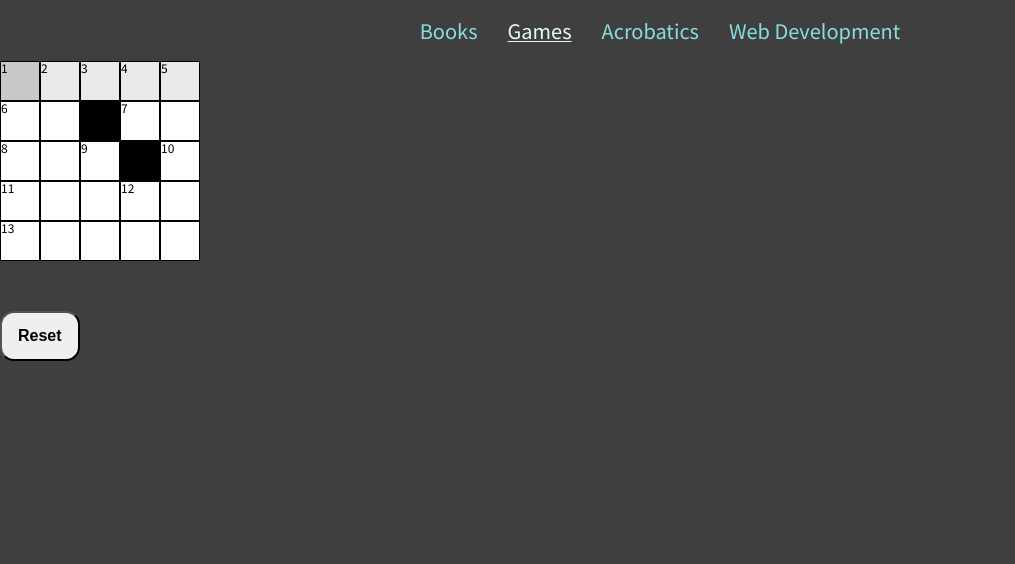
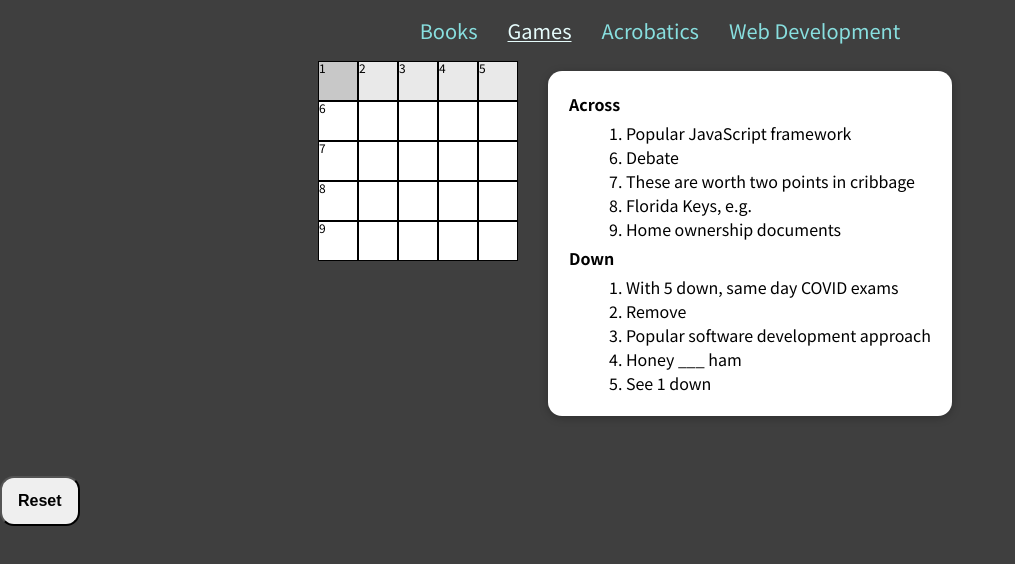
Before and after one commit to bka04/bka, a React (Create React App) app: page /games in a window 1280 px wide. Shown: the top 564 px of the page, without its empty margins (0-1015 px from the left). Built offline with nearby package versions, Linux system fonts and the light colour scheme.

Commit message:
Add CrosswordClues

```diff
--- a/src/components/Games/Crossword.js
+++ b/src/components/Games/Crossword.js
@@ -1,6 +1,10 @@
 import { Fragment, useEffect, useReducer } from "react";
 import Button from "../UI/Button";
+import Card from "../UI/Card";
+import CrosswordClues from "./CrosswordClues";
 import CrosswordGrid from "./CrosswordGrid";
+import classes from './Crossword.module.css';
+
 
 const TOTALCELLS = 25;
 const COLS = 5;
@@ -206,11 +210,11 @@ const reducer = (state, action) => {
         focus = true;
       }
 
+      let disabled = false;
       //TESTING
-      let disabled = false;
-      if (i === 8 || i === 14) {
-        disabled = true;
-      }
+      // if (i === 8 || i === 14) {
+      //   disabled = true;
+      // }
 
       DUMMYDATA.push({
         id: i,
@@ -366,11 +370,14 @@ const Crossword = (props) => {
 
   return (
     <Fragment>
-      <CrosswordGrid
-        cellData={state.cellData}
-        onKeyDown={onKeyDownHandler}
-        onMouseDown={onMouseDownHandler}
-      />
+      <div className={classes.crosswordContent}>
+        <CrosswordGrid
+          cellData={state.cellData}
+          onKeyDown={onKeyDownHandler}
+          onMouseDown={onMouseDownHandler}
+        />
+        <Card><CrosswordClues /></Card>
+      </div>
       <Button className="resetBtn" onClick={resetGrid}>
         Reset
       </Button>
--- /dev/null
+++ b/src/components/Games/Crossword.module.css
@@ -0,0 +1,5 @@
+.crosswordContent {
+  display: flex;
+  gap: 20px;
+  justify-content: center;
+}
--- /dev/null
+++ b/src/components/Games/CrosswordClues.css
@@ -0,0 +1,8 @@
+.clueList {
+  list-style: none;
+  margin: 5px;
+}
+
+.clues > h4 {
+  margin: 5px;
+}
--- /dev/null
+++ b/src/components/Games/CrosswordClues.js
@@ -0,0 +1,27 @@
+import './CrosswordClues.css';
+
+const CrosswordClues = () => {
+  return (
+    <div className='clues'>
+      <h4>Across</h4>
+      <ul className='clueList'>
+        <li>1. Popular JavaScript framework</li>
+        <li>6. Debate</li>
+        <li>7. These are worth two points in cribbage</li>
+        <li>8. Florida Keys, e.g.</li>
+        <li>9. Home ownership documents</li>
+      </ul>
+      <h4>Down</h4>
+      <ul className='clueList'>
+        <li>1. With 5 down, same day COVID exams</li>
+        <li>2. Remove</li>
+        <li>3. Popular software development approach</li>
+        <li>4. Honey ___ ham</li>
+        <li>5. See 1 down</li>
+      </ul>
+    </div>
+
+  );
+}
+
+export default CrosswordClues;
```
